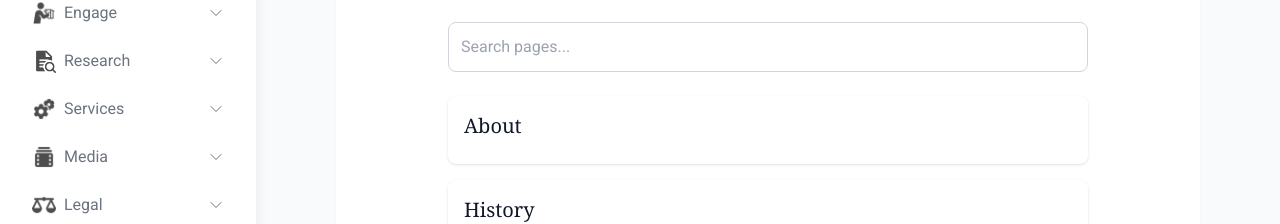
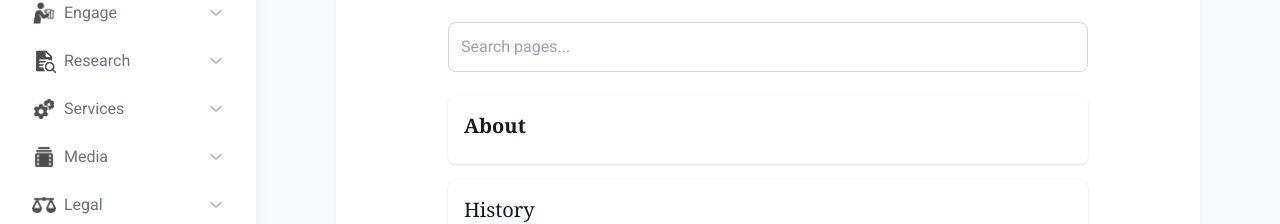
Before and after one commit to Jessy-Chan/HCIAU_Prototype, a React (Vite) app in the folder nvadb-frontend/: page /search in a window 1280 px wide. Shown: the part 231-455 px from the top of the page. Built offline with nearby package versions, Linux system fonts and the light colour scheme.

Commit message:
Update Prev and Next button for PhotoGallery, Update Search Content, Update input text color

```diff
--- a/nvadb-frontend/src/data/content/locales/en/exhibitions.js
+++ b/nvadb-frontend/src/data/content/locales/en/exhibitions.js
@@ -88,8 +88,8 @@ export const exhibitions = {
   photogallery: {
     title: "Photo Gallery",
     closetext: "Close",
-    previoustext: "Previous",
-    nexttext: "Next",
+    previoustext: "<",
+    nexttext: ">",
     images: [
       {
         id: "img001",
--- a/nvadb-frontend/src/data/content/locales/ms/exhibitions.js
+++ b/nvadb-frontend/src/data/content/locales/ms/exhibitions.js
@@ -93,8 +93,8 @@ export const exhibitions = {
     title: "Galeri Foto",
     pagetitle: "Galeri Foto",
     closetext: "Tutup",
-    previoustext: "Sebelumnya",
-    nexttext: "Seterusnya",
+    previoustext: "<",
+    nexttext: ">",
     images: [
       {
         id: "img001",
--- a/nvadb-frontend/src/pages/exhibitions/PhotoGallery.jsx
+++ b/nvadb-frontend/src/pages/exhibitions/PhotoGallery.jsx
@@ -78,7 +78,7 @@ const PhotoGallery = () => {
               {selectedImage.full.length > 1 && currentImageIndex > 0 && (
                 <button
                   onClick={handlePrevious}
-                  className="absolute left-4 top-1/2 -translate-y-1/2 text-white hover:text-gray-300"
+                  className="absolute w-8 h-8 rounded-full left-4 top-1/2 -translate-y-1/2 text-gray-500 hover:text-black bg-white/70 flex items-center justify-center"
                 >
                   {photogallery.previoustext}
                 </button>
@@ -93,7 +93,7 @@ const PhotoGallery = () => {
               {selectedImage.full.length > 1 && currentImageIndex < selectedImage.full.length - 1 && (
                 <button
                   onClick={handleNext}
-                  className="absolute right-4 top-1/2 -translate-y-1/2 text-white hover:text-gray-300"
+                  className="absolute w-8 h-8 rounded-full right-4 top-1/2 -translate-y-1/2 text-gray-500 hover:text-black bg-white/70 flex items-center justify-center "
                 >
                   {photogallery.nexttext}
                 </button>
--- a/nvadb-frontend/src/pages/search.jsx
+++ b/nvadb-frontend/src/pages/search.jsx
@@ -38,11 +38,26 @@ const Search = () => {
           placeholder={content.metadata?.searchPlaceholder || 'Search...'}
           value={searchTerm}
           onChange={(e) => setSearchTerm(e.target.value)}
-          className="w-full p-3 rounded-lg border border-gray-300 mb-6 focus:outline-none focus:ring-2 focus:ring-primary"
+          className="text-gray-200 w-full p-3 rounded-lg border border-gray-300 mb-6 focus:outline-none focus:ring-2 focus:ring-primary"
         />
 
         <div className="space-y-4">
-          {filteredPages.map((page, index) => (
+          {filteredPages.map((page, index) => {
+            const isParentPath = (page.path.match(/\//g) || []).length === 1;
+
+            return isParentPath ? (
+              <div
+                key={`${page.path}-${index}`}
+                className="block p-4 bg-white rounded-lg shadow"
+              >
+                <h3 className="font-large text-primary">{page.title}</h3>
+                {page.parent && (
+                  <p className="text-sm text-primary mt-1">
+                    {page.parent}
+                  </p>
+                )}
+              </div>
+            ) : (
               <Link
                 key={`${page.path}-${index}`}
                 to={page.path}
@@ -55,7 +70,8 @@ const Search = () => {
                   </p>
                 )}
               </Link>
-          ))}
+            );
+          })}
         </div>
       </div>
     </PageTemplate>
--- a/nvadb-frontend/src/styles/globals.css
+++ b/nvadb-frontend/src/styles/globals.css
@@ -63,7 +63,7 @@
   }
 
   .input {
-    @apply text-gray-900 w-full px-3 py-2 border border-gray-300 rounded focus:outline-none focus:ring-2 focus:ring-gray-400;
+    @apply text-gray-200 w-full px-3 py-2 border border-gray-300 rounded focus:outline-none focus:ring-2 focus:ring-gray-400;
   }
 
   .nav-link {
```
Lines whose indentation alone changed are shown as unchanged.
